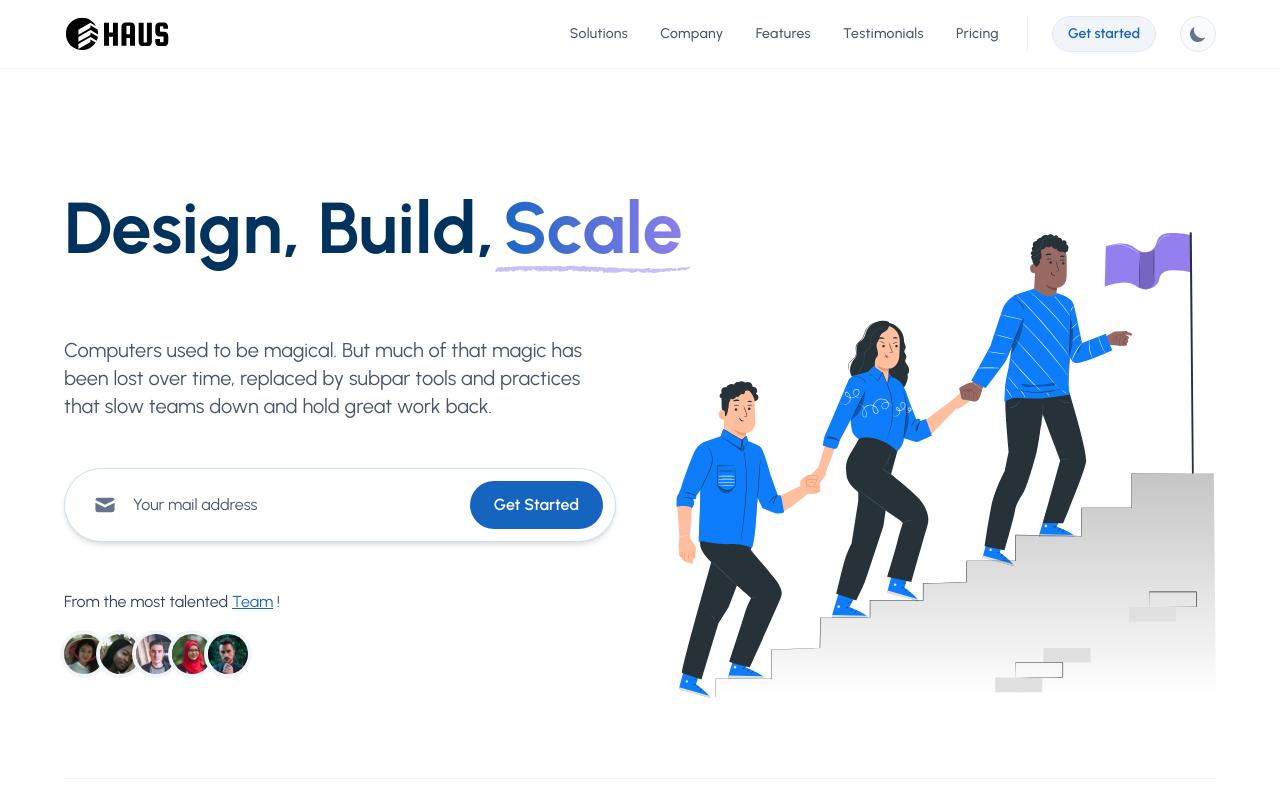
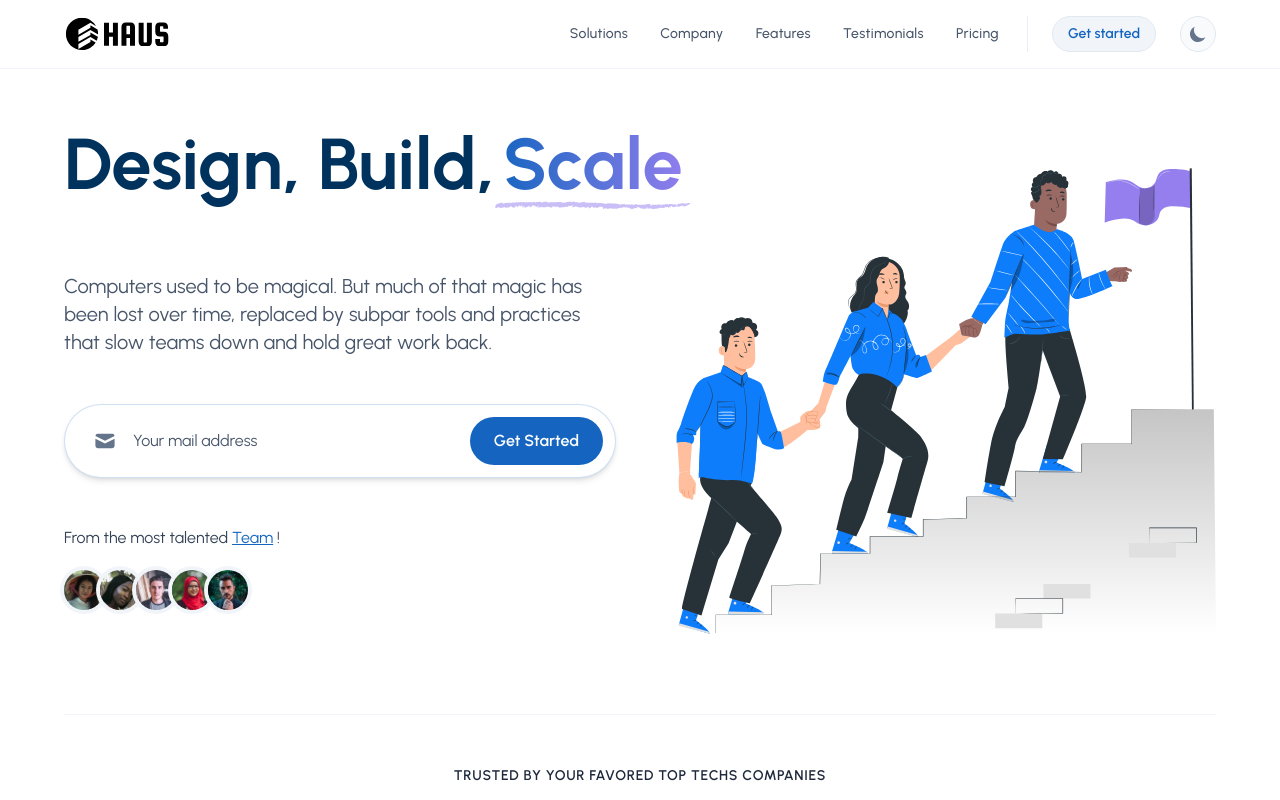
Before and after one commit to ben-v/haus, a React (Vite) app: page / in a window 1280 px wide. Shown: the top 800 px of the page. Built offline with nearby package versions, Linux system fonts and the light colour scheme.

Commit message:
Adjusted spacing

```diff
--- a/src/pages/contact/index.tsx
+++ b/src/pages/contact/index.tsx
@@ -2,7 +2,7 @@
 
 const Contact = () => {
   return (
-    <section className="py-32 sm:pt-40 md:pt-48 lg:pt-56">
+    <section className="py-32 sm:pt-32 md:pt-32 lg:pt-32">
       <div className="mx-auto px-4 sm:px-12 xl:max-w-5xl xl:px-0">
         <div className="relative z-10 text-center md:mx-auto md:w-5/6 lg:w-4/6">
           <h1 className="relative text-center text-4xl font-bold text-gray-900 dark:text-white sm:text-5xl md:text-6xl">Start building <span className="opacity-80">here.</span></h1>
--- a/src/pages/home/sections/Hero.tsx
+++ b/src/pages/home/sections/Hero.tsx
@@ -12,7 +12,7 @@ const Hero = () => {
     './images/avatars/avatar-4.webp',
   ];
   return (
-    <section id="home" className="pt-32 sm:pt-40 md:pt-48">
+    <section id="home" className="pt-32 sm:pt-32 md:pt-32">
       <div className="mx-auto px-4 sm:px-12 xl:max-w-6xl xl:px-0">
         <div className="relative">
           <h1 className="text-center text-5xl font-bold text-blue-900 dark:text-white sm:text-6xl lg:text-left lg:text-7xl">
```
